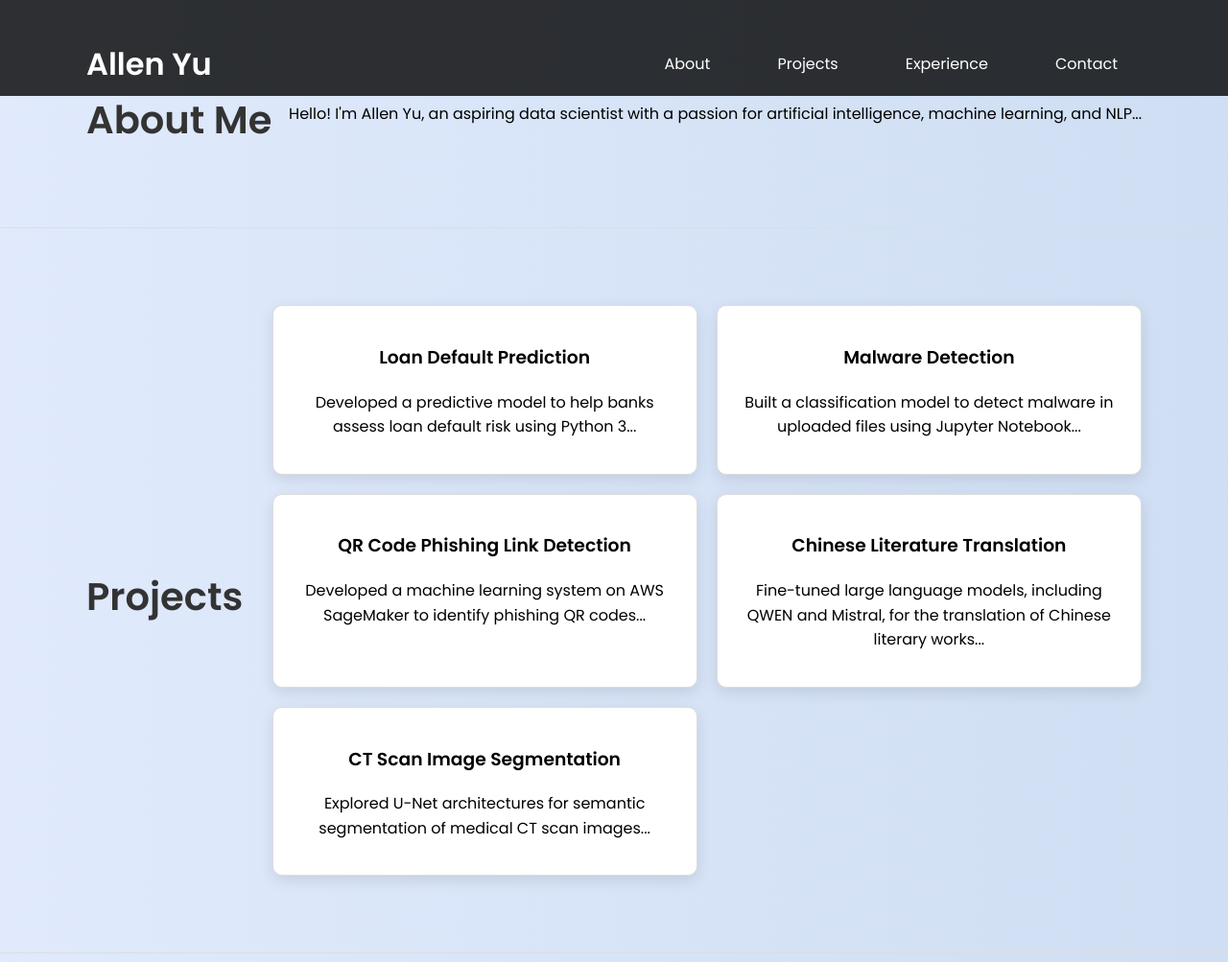
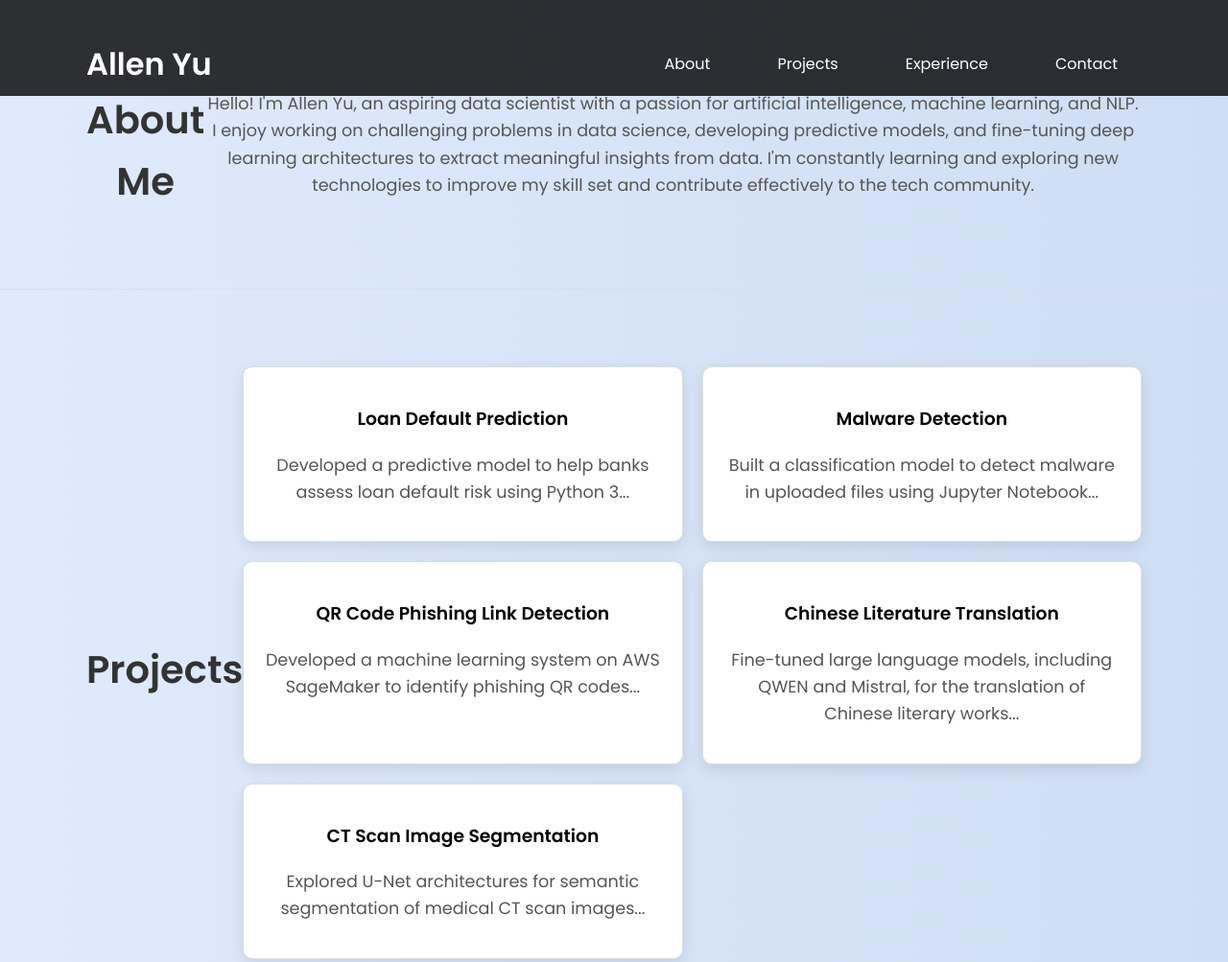
Before and after one commit to allen123123yu/allen123123yu.github.io, a plain HTML site: page index.html in a window 1280 px wide. Shown: the top 1003 px of the page at 96% size. Drawn offline with Linux system fonts and the light colour scheme.

Commit message:
Update index.html

```diff
--- a/index.html
+++ b/index.html
@@ -67,6 +67,11 @@
             margin-bottom: 20px;
             color: #333;
         }
+        p {
+            font-size: 1.1em;
+            line-height: 1.6em;
+            color: #555;
+        }
         .project-list {
             display: grid;
             grid-template-columns: repeat(auto-fit, minmax(300px, 1fr));
@@ -127,7 +132,7 @@
     <section id="about">
         <div class="container">
             <h2>About Me</h2>
-            <p>Hello! I'm Allen Yu, an aspiring data scientist with a passion for artificial intelligence, machine learning, and NLP...</p>
+            <p>Hello! I'm Allen Yu, an aspiring data scientist with a passion for artificial intelligence, machine learning, and NLP. I enjoy working on challenging problems in data science, developing predictive models, and fine-tuning deep learning architectures to extract meaningful insights from data. I'm constantly learning and exploring new technologies to improve my skill set and contribute effectively to the tech community.</p>
         </div>
     </section>
 
```
